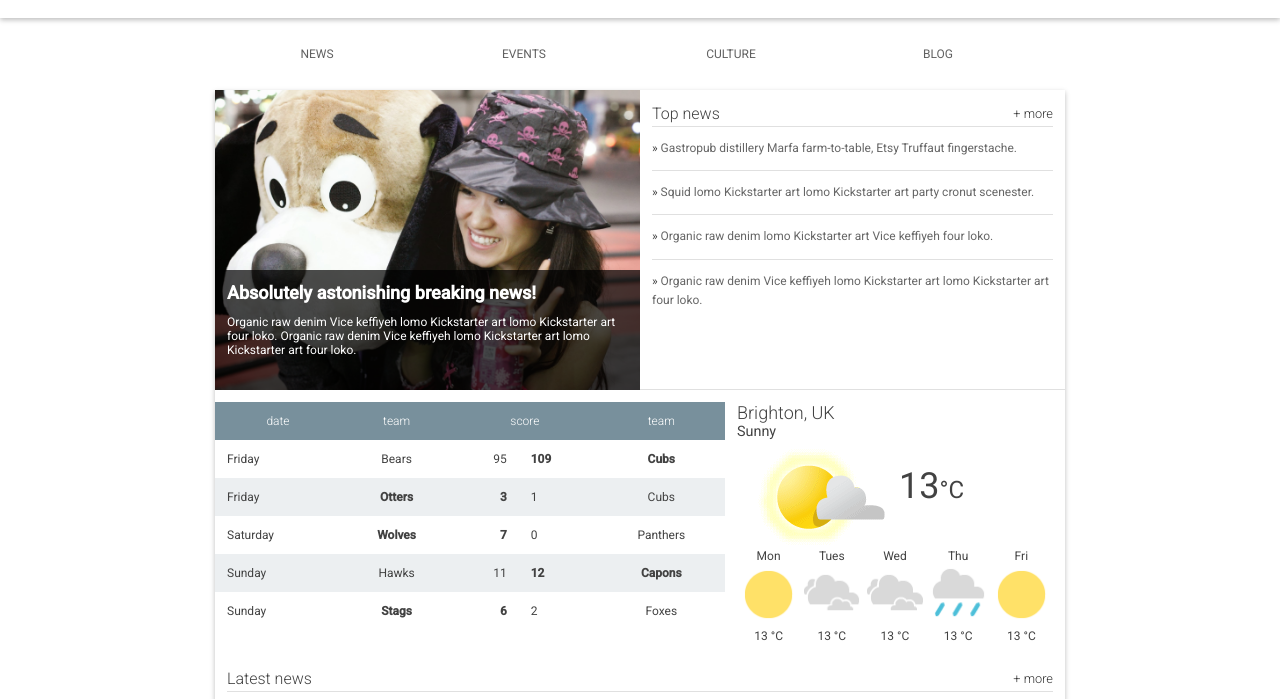
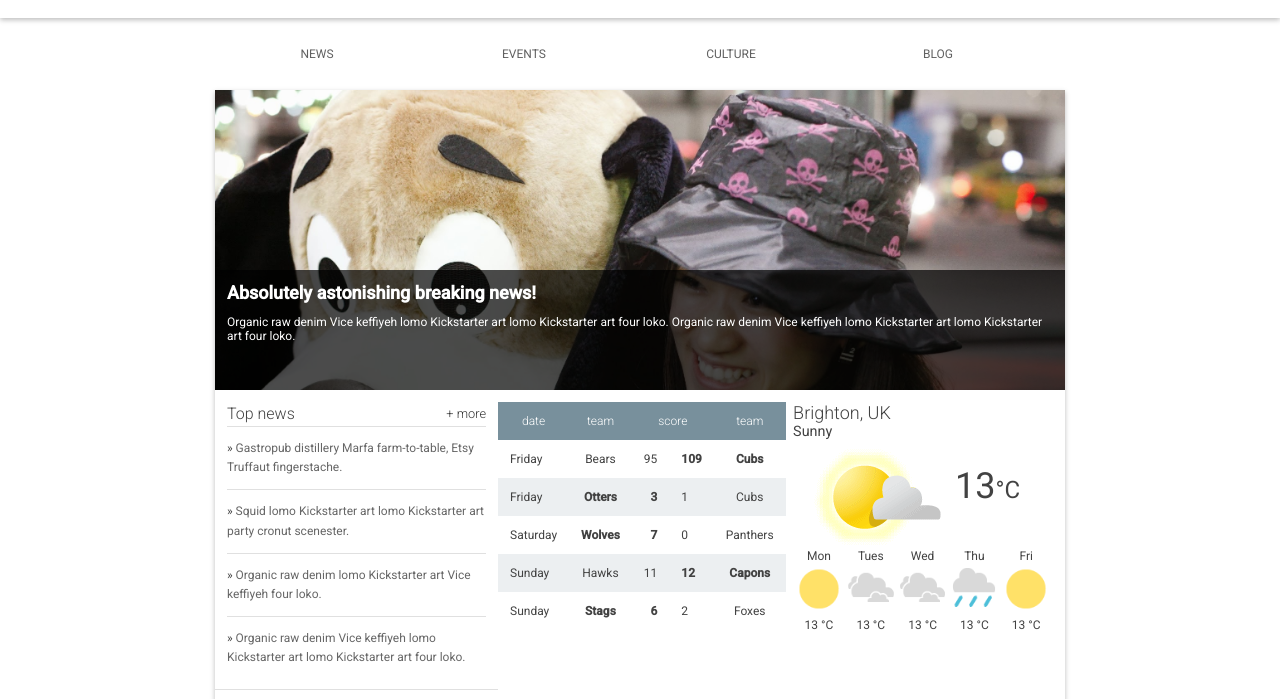
Before and after one commit to RowNorseRow/responsive_webpage, a plain HTML site: page Start/index.html in a window 1280 px wide. Shown: the part 87-786 px from the top of the page. Drawn offline with Linux system fonts and the light colour scheme.

Commit message:
Changed the order of elements to better suit page sizes (final commit)

```diff
--- a/Start/responsive_navbar.css
+++ b/Start/responsive_navbar.css
@@ -62,35 +62,42 @@
 
 @media screen and (min-width: 550px) {
   .hero {
-    width: 60%;
+    width: 100%;
     order: 0;
   }
 
-  .weather {
-    width: 40%;
+  .top-news {
+    width: 50%;
     order: 1;
   }
+
+  .weather {
+    order: 2;
+    width: 50%;
+
+  }
+
 }
 
 @media screen and (min-width: 700px) {
   .hero {
     order: 0;
-    width: 50%;
+    width: 100%;
   }
 
   .top-news {
     order: 1;
-    width: 50%
+    width: 50%;
   }
 
   .scores {
-    order: 2;
-    width: 60%
+    order: 3;
+    width: 100%;
   }
 
   .weather {
-    order: 3;
-    width: 40%;
+    order: 2;
+    width: 50%;
   }
 }
 
@@ -100,4 +107,24 @@
     margin-left: auto;
     margin-right: auto;
   }
+
+  .hero {
+    order: 0;
+    width: 100%;
+  }
+
+  .top-news {
+    order: 1;
+    width: 33.3%
+  }
+
+  .scores {
+    order: 2;
+    width: 33.3%
+  }
+
+  .weather {
+    order: 3;
+    width: 33.3%;
+  }
 }
```
